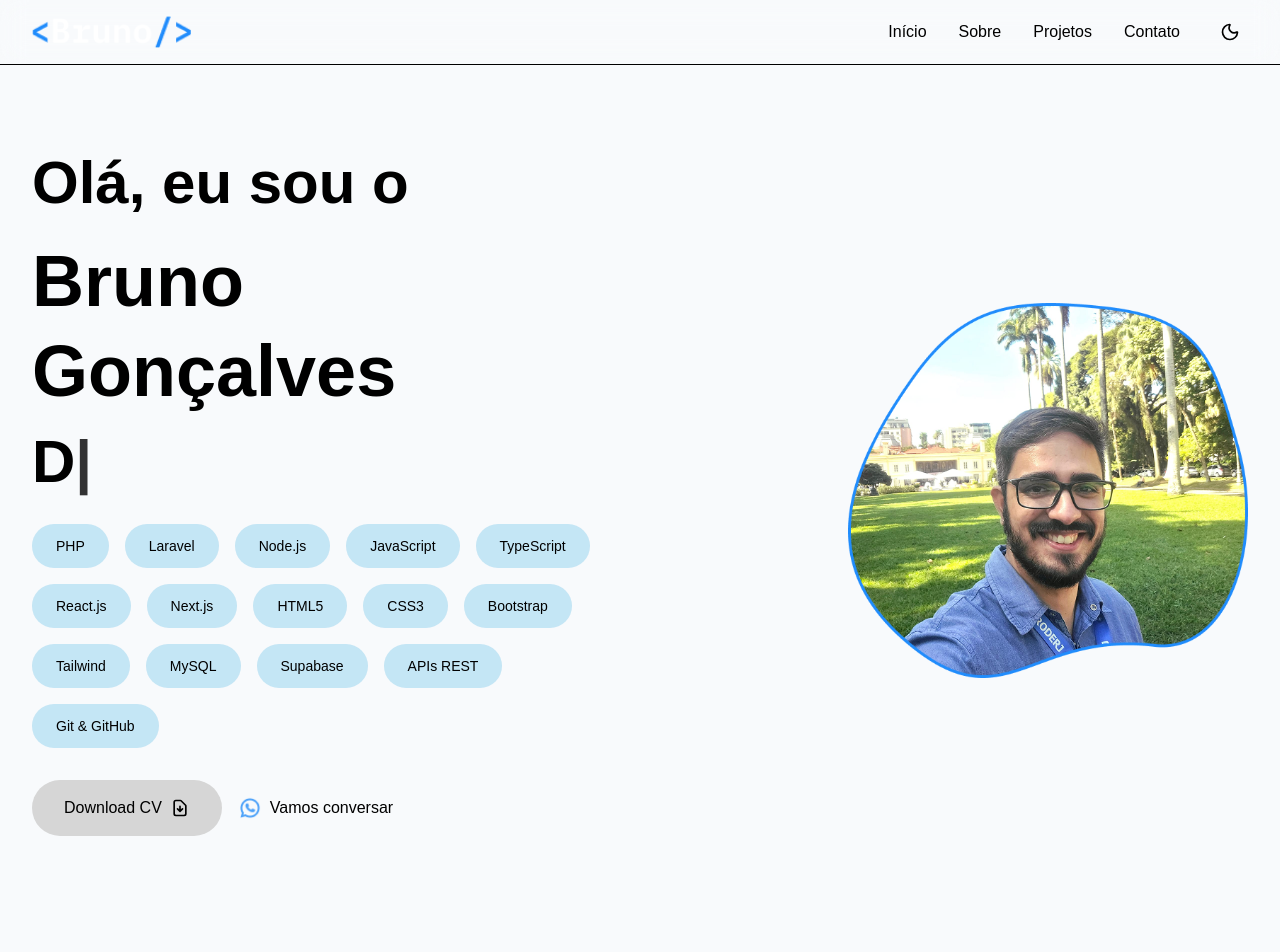
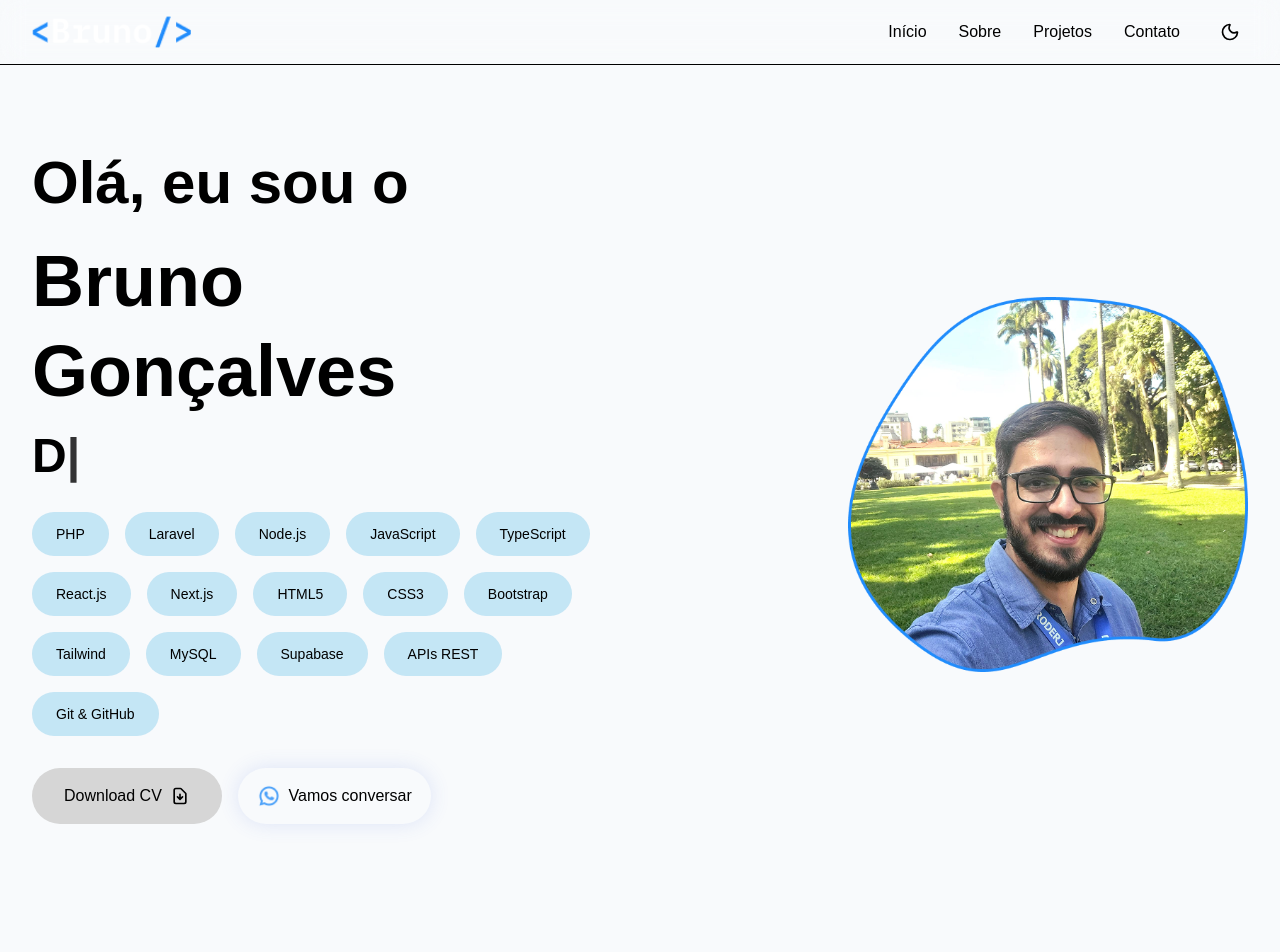
Before and after one commit to brunomonteiro1993/portfolio, a Next.js app: page / in a window 1280 px wide. Shown: the top 952 px of the page. Built offline with nearby package versions, Linux system fonts and the light colour scheme.

Commit message:
⬆️ ajuste do layout

```diff
--- a/src/app/page.css
+++ b/src/app/page.css
@@ -1,12 +1,12 @@
 /* Hero Section - Technology Tags */
 .tech-tag {
   background-color: rgba(40, 169, 224, 0.25);
-  color: #8DDDFF;
+  color: #8dddff;
 }
 
 /* Download CV Button */
 .download-cv-button {
-  background-color: #D6D6D6;
+  background-color: #d6d6d6;
   color: #000000;
   border-radius: 3.40282e38px;
 }
@@ -35,14 +35,37 @@
   box-shadow: 0 10px 30px rgba(32, 140, 252, 0.3);
 }
 
+.h2-Nome {
+  color: #fff;
+}
+
 h2 {
-  color: #208CFC;
+  color: #4ca1f9;
+}
+
+.desenvolvedor {
+  color: #4ca1f9;
+}
+
+.conversar {
+  border-radius: 3.40282e38px;
+  width: 33%;
+  display: flex;
+  align-items: center;
+  justify-content: center;
+  transition: all 0.3s ease;
+  box-shadow: 0 0 20px rgba(68, 99, 217, 0.15);
+}
+
+.conversar:hover {
+  transform: translateY(-5px);
+  box-shadow: 0 10px 30px rgba(32, 140, 252, 0.3);
 }
 
 /* Experience and Training Section */
 .experience-card {
   transition: all 0.3s ease;
-  box-shadow: 0 0 20px rgba(68, 99, 217, .15);
+  box-shadow: 0 0 20px rgba(68, 99, 217, 0.15);
   backdrop-filter: blur(10px);
   min-height: 380px;
   height: 100%;
@@ -57,17 +80,17 @@ h2 {
 
 /* Period text style */
 .period-text {
-  color: #00D9FF;
+  color: #00d9ff;
 }
 
 /* Institution/Platform text */
 .platform-text {
-  color: #A0A0A0;
+  color: #a0a0a0;
 }
 
 /* Technology tags */
 .tech-tag-card {
-  background-color: #1A1A2E;
+  background-color: #1a1a2e;
 }
 
 /* Contact Section */
@@ -83,7 +106,7 @@ h2 {
   width: 80px;
   height: 80px;
   border-radius: 50%;
-  background-color:  rgba(40, 169, 224, .25);
+  background-color: rgba(40, 169, 224, 0.25);
   display: flex;
   align-items: center;
   justify-content: center;
@@ -103,7 +126,7 @@ h2 {
   right: 30px;
   width: 50px;
   height: 50px;
-  background-color: rgba(40, 169, 224, 0.25);;
+  background-color: rgba(40, 169, 224, 0.25);
   color: white;
   border: none;
   border-radius: 50%;
--- a/src/app/page.tsx
+++ b/src/app/page.tsx
@@ -91,16 +91,16 @@ export default function Home() {
               <div className="space-y-8">
                 {/* Main Title */}
                 <div className="space-y-4">
-                  <h1 className="text-4xl md:text-6xl font-bold text-primary leading-tight">
+                  <h5 className="text-4xl md:text-6xl font-bold text-primary leading-tight">
                     Olá, eu sou o
-                  </h1>
-                  <h2 className="text-5xl md:text-7xl font-bold text-primary leading-tight">
+                  </h5>
+                  <h5 className="h2-Nome text-5xl md:text-7xl font-bold text-primary leading-tight">
                     Bruno Gonçalves
-                  </h2>
-                  <div className="flex items-center space-x-2">
+                  </h5>
+                  <div className="desenvolvedor flex items-center space-x-2">
                     <TypewriterText
                       texts={["Desenvolvedor Full Stack", "Desenvolvedor Web"]}
-                      className="text-4xl md:text-6xl font-bold accent-primary"
+                      className="text-4xl md:text-5xl font-bold accent-primary"
                       speed={100}
                       pauseTime={2500}
                     />
@@ -161,7 +161,7 @@ export default function Home() {
                     href="https://wa.me/5521980109064"
                     target="_blank"
                     rel="noopener noreferrer"
-                    className="inline-flex items-center text-accent-primary hover:text-accent-secondary transition-colors duration-200 font-medium"
+                    className="conversar inline-flex items-center text-accent-primary hover:text-accent-secondary transition-colors duration-200 font-medium"
                   >
                     <Image
                       src="/image/iconZap.png"
```
Also changed, not shown: public/image/sobreMin.png.
